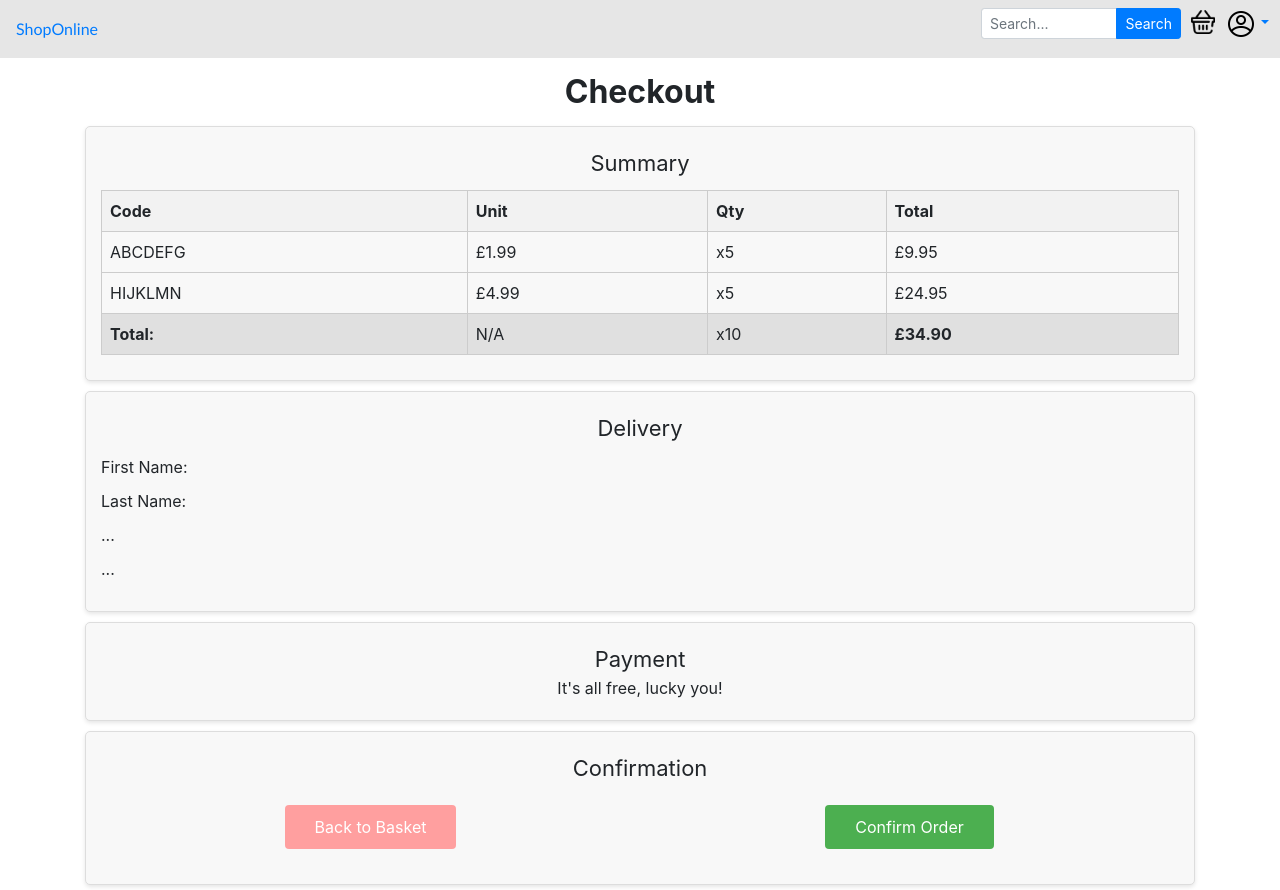
After one commit to paull28/store, a Django app: page /store/checkout/ in a window 1280 px wide. The commit adds this page. Run offline with Django 4.2, Linux system fonts and the light colour scheme; some libraries are stand-ins or nearby versions.

Commit message:
Hardcoded basket+checkout

```diff
--- a/static/css/styles.css
+++ b/static/css/styles.css
@@ -150,6 +150,19 @@ span .quiet, .quiet {
     margin-left: 10px;
 }
 
+.basket-container {
+    background-color: #f8f8f8;
+    padding: 20px;
+    border: 1px solid #ddd;
+    border-radius: 5px;
+    box-shadow: 0 2px 4px rgba(0, 0, 0, 0.1);
+    margin-bottom: 5px;
+}
+
+.delivery-container {
+    padding-left: 15px;
+}
+
 .navbar {
     width: 100%;
     background-color: #e6e6e6;
@@ -215,6 +228,15 @@ text-align: center;
     border: none;
     cursor: pointer;
     border-radius: 4px;
+}
+.login-button-red {
+margin-top: 10px;
+background-color: #ff9f9f;
+color: #fff;
+padding: 10px 30px;
+border: none;
+cursor: pointer;
+border-radius: 4px;
 }
 
 .button-row {
@@ -292,3 +314,32 @@ form {
     text-indent: 5px;
     font-weight: lighter;
 }
+
+table {
+    width: 100%;
+    border-collapse: collapse;
+}
+
+th, td {
+    padding: 8px;
+    text-align: left;
+    border: 1px solid #ccc;
+}
+
+th {
+    text-align: left;
+    background-color: #f2f2f2;
+}
+
+tfoot th {
+    background-color: #e0e0e0;
+}
+
+tfoot th.tfoot-item {
+    font-weight:normal;
+}
+
+.right {
+    justify-content: right;
+    padding-right: 15px;
+}
--- a/storeapp/templates/storeapp/account.html
+++ b/storeapp/templates/storeapp/account.html
@@ -39,7 +39,7 @@
             </div>
         </div>
         <div class="col">
-            <span class="top quiet text-center">Times shown in GMT</span>
+            <span class="top quiet text-center">Times shown in GMT (UTC+01:00)</span>
         </div>
     </div>
 </div>
--- /dev/null
+++ b/storeapp/templates/storeapp/checkout.html
@@ -0,0 +1,98 @@
+{% extends 'base.html' %}
+{% load static %}
+
+{% block title %}
+<title>Checkout</title>
+{% endblock title %}
+
+{% block content %}
+<span class="loud top centered">Checkout</span>
+
+<div class="container store top">
+
+    <div class="container basket-container">
+        <span class="semi-loud">Summary</span>
+        <table class="top">
+            <thead>
+                <tr>
+                    <th>Code</th>
+                    <th>Unit</th>
+                    <th>Qty</th>
+                    <th>Total</th>
+                </tr>
+            </thead>
+            {% if basket %}
+            <tbody>
+                <!-- { for item in basket } -->
+                <tr>
+                    <td>ABCDEFG</td>
+                    <td>£1.99</td>
+                    <td>x5</td>
+                    <td>£9.95</td>
+                </tr>
+                <tr>
+                    <td>HIJKLMN</td>
+                    <td>£4.99</td>
+                    <td>x5</td>
+                    <td>£24.95</td>
+                </tr>
+                <!-- { endfor } -->
+            </tbody>
+            <tfoot>
+                <tr>
+                    <th>Total:</th>
+                    <th class="tfoot-item">N/A</th>
+                    <th class="tfoot-item">x10</th>
+                    <th class="">£34.90</th>
+                </tr>
+            </tfoot>
+        </table>
+    </div>
+
+    <div class="container basket-container top">
+        <span class="semi-loud">Delivery</span>
+        <div class="container delivery-container">
+            <div class="row top">
+                <span>First Name:</span>
+            </div>
+            <div class="row">
+                <span>Last Name:</span>
+            </div>
+            <div class="row">
+                <span>...</span>
+            </div>
+            <div class="row">
+                <span>...</span>
+            </div>
+        </div>
+
+    </div>
+    <div class="container basket-container centered top">
+        <span class="semi-loud">Payment</span>
+        <span class="top">It's all free, lucky you!</span>
+    </div>
+
+    <div class="container basket-container top">
+        <span class="semi-loud">Confirmation</span>
+        <div class="container">
+            <div class="row top">
+                <div class="col centered">
+                    <button class="login-button-red top" onclick='location.href="{% url 'basket'%}"'>Back to Basket</button>
+                </div>
+                <div class="col centered">
+                    <button class="login-button top" onclick='location.href="{% url 'checkout'%}"'>Confirm Order</button>
+                </div>
+            </div>
+
+        </div>
+    </div>
+
+        {% else %}
+    </table>
+    <div class="container error-container centered top">
+        <span class="">Basket is empty.</span>
+    </div>
+    {% endif %}
+</div>
+
+{% endblock content %}
--- a/storeapp/templates/storeapp/orders.html
+++ b/storeapp/templates/storeapp/orders.html
@@ -30,7 +30,7 @@
                     <span>{{order.delivery.line2}}</span>
                 </div>
                 <div class="row address-line">
-                    <span>{{order.delivery.line2}}</span>
+                    <span>{{order.delivery.line3}}</span>
                 </div>
                 <div class="row address-line">
                     <span>{{order.delivery.postcode}}</span>
--- a/storeapp/urls.py
+++ b/storeapp/urls.py
@@ -5,5 +5,7 @@ urlpatterns = [
     path('', views.browse, name='browse'), #Browse all products
     path('<int:pid>/', views.product, name='product'), #View a specific product
     path('search/', views.search, name='search'), #Search for products
+    path('basket/', views.basket, name="basket"),
+    path('checkout/', views.checkout, name="checkout"),
 
 ]
--- a/storeapp/views.py
+++ b/storeapp/views.py
@@ -102,3 +102,13 @@ def orders(request):
     except:
         pass
     return render(request, 'storeapp/orders.html', context)
+
+def basket(request):
+    context = {}
+    context["basket"] = "yes"
+    return render(request, "storeapp/basket.html", context)
+
+def checkout(request):
+    context = {}
+    context["basket"] = "yes"
+    return render(request, "storeapp/checkout.html", context)
--- a/templates/navbar.html
+++ b/templates/navbar.html
@@ -15,7 +15,7 @@
             </form>
         </div>
         <div class="col navbar-col ">
-            <a href="#">
+            <a href="{% url 'basket' %}">
                 <img src="{% static 'media/shopping-cart.png' %}" width="24" height="24">
             </a>
         </div>
```
Also changed, not shown: storeapp/templates/storeapp/basket.html (added, +62 -0 lines), db.sqlite3.
